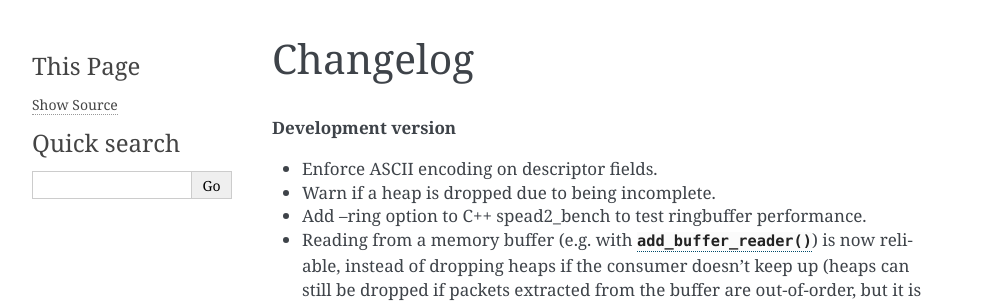
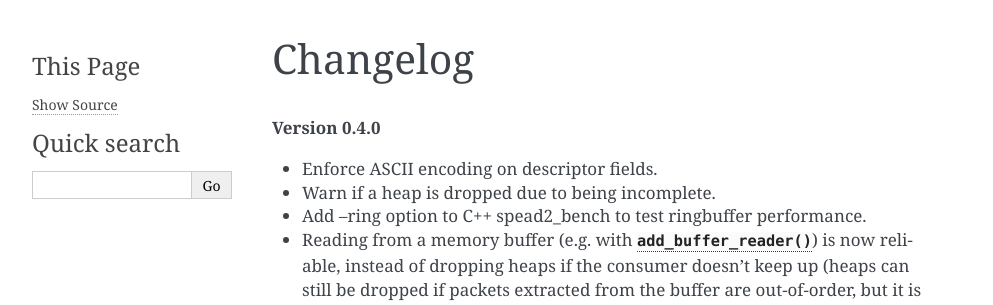
Before and after one commit to ska-sa/spead2, a Sphinx documentation site: the page built from doc/changelog.rst, in a window 1280 px wide. Shown: the top 305 px of the page, without its empty margins (148-1141 px from the left). Built offline with Sphinx 7.4.7, drawn with Linux system fonts in a browser that asks for light colours.

Commit message:
Prepare 0.4.0 release

```diff
--- a/doc/changelog.rst
+++ b/doc/changelog.rst
@@ -1,7 +1,7 @@
 Changelog
 =========
 
-.. rubric:: Development version
+.. rubric:: Version 0.4.0
 
 - Enforce ASCII encoding on descriptor fields.
 
--- a/spead2/_version.py
+++ b/spead2/_version.py
@@ -1 +1 @@
-__version__ = "0.4.0.dev0"
+__version__ = "0.4.0"
```
